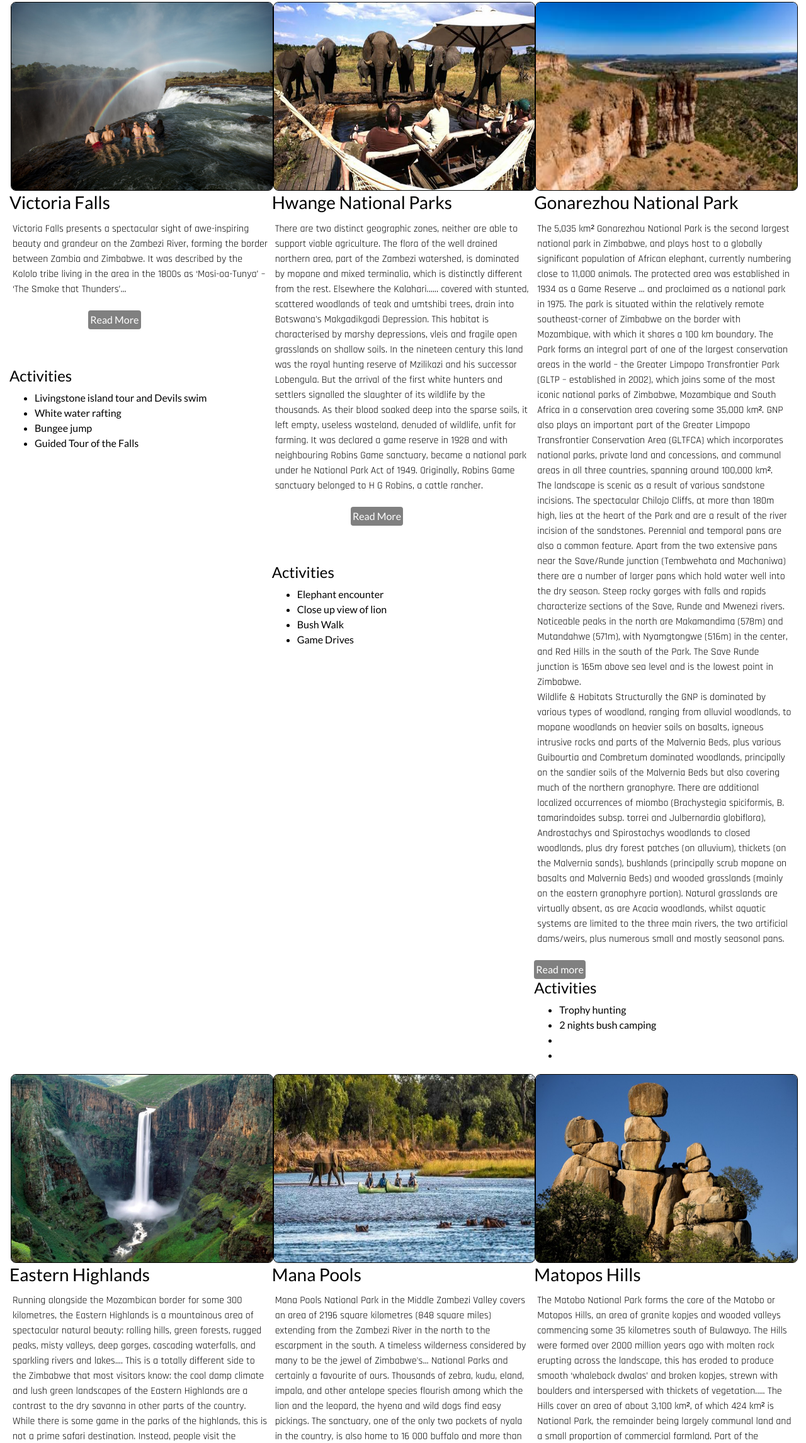
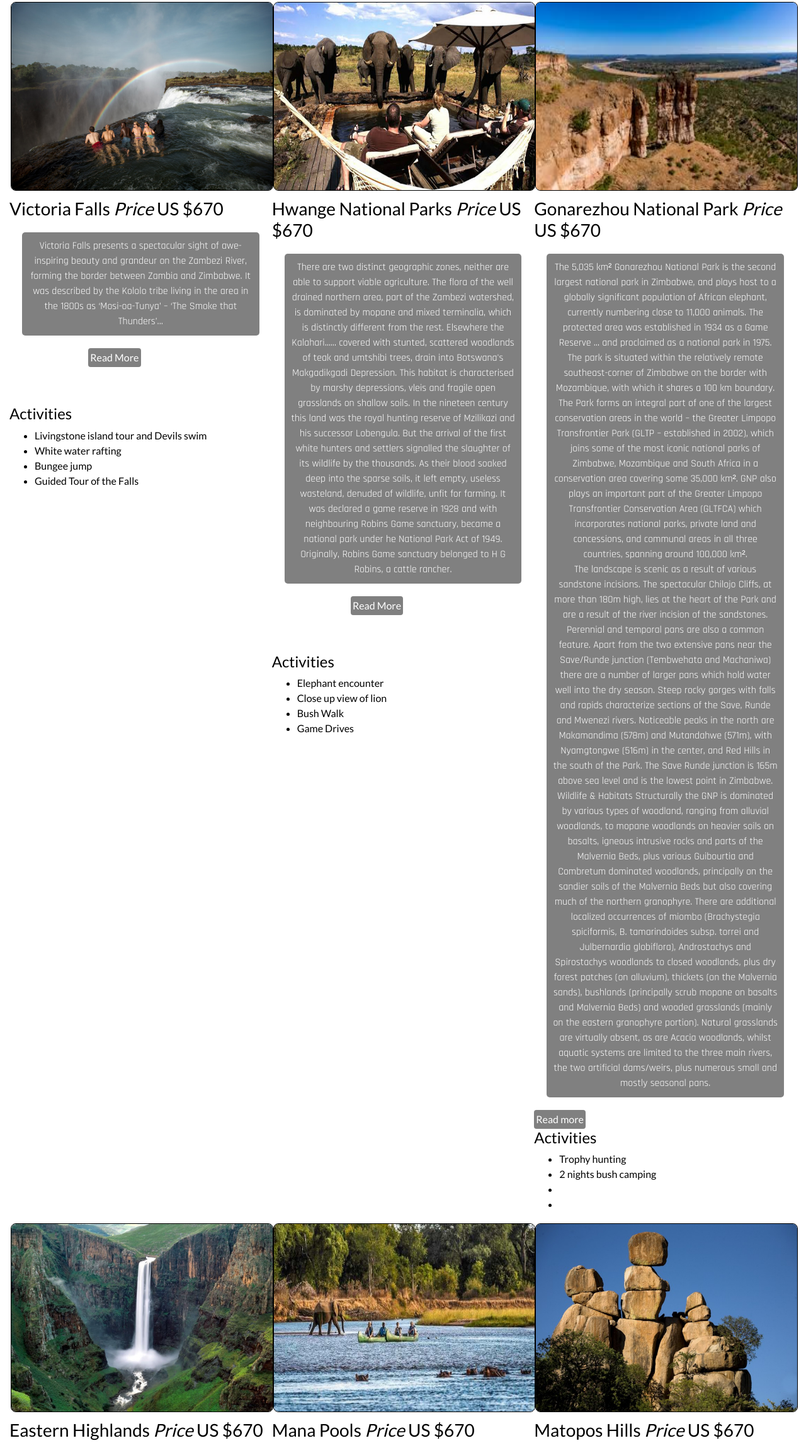
Before and after one commit to Code-Institute-Submissions/MLS-Project-1-Adventure-Tours, a plain HTML site: page explore.html in a window 1280 px wide. Shown: the part 141-2433 px from the top of the page at 63% size. Drawn offline with nearby package versions, Linux system fonts and the light colour scheme.

Commit message:
modifications to explore

```diff
--- a/assets/css/style.css
+++ b/assets/css/style.css
@@ -72,11 +72,13 @@ h1 {text-align: center;
 /*---------------------explore page styling--------------------*/
 
 .explore {margin: 8px 0;
-
           background-color:white;
           color: black;}
 
 .explore-image {padding: 0 2px;}
+
+.paragraph  h3 {margin-top: 10px;
+                color: black;}
 
 .explore-image img {height: 300px;
                      width: 440px;
@@ -84,17 +86,19 @@ h1 {text-align: center;
                      border-radius: 8px;
                      border: 1px solid black}
 
-.explore-image p {font-family: "Rajdhani", sans-serif;
-                  font-weight: 500;
-                  padding: 5px;}
+.paragraph p {font-family: "Rajdhani", sans-serif;
+              font-weight: 500;
+              color: white;
+              margin: 20px;
+              text-align: center;
+              border-radius: 5px;
+              background-color: gray;
+              padding: 10px;}
+
 
 .explore-image p > button {background-color: gray;
         border-radius: 2px;
         color: white;}
-
-h4 > span {color: yellow;}
-
-
 
 /*---------------------gallery page styling--------------------*/
 
--- a/explore.html
+++ b/explore.html
@@ -28,11 +28,12 @@
   <div class="container-fluid">
     <h2>Explore</h2>
   </div>
-  <div class="container-fluid">
+  <div class="container-fluid ">
     <div class="row no-gutters explore">
       <div class="col-sm-12 col-md-4 explore-image">
         <img src="assets/images/vicfallsdevilspoool.jpg" class="img-fluid" alt="Victoria Falls" >
-        <h3>Victoria Falls</h3>
+        <div class="paragraph">
+        <h3>Victoria Falls  <span><i>Price</i> US $670</span></h3>
            <p>Victoria Falls presents a spectacular sight of awe-inspiring beauty and grandeur on the Zambezi River, forming the border between Zambia and Zimbabwe. It was described by
            the Kololo tribe living in the area in the 1800s as ‘Mosi-oa-Tunya’ – ‘The Smoke that Thunders’...<span id="text"></span><span id="more">n more modern terms Victoria Falls
            is known as the greatest curtain of falling water in the world. Columns of spray can be seen from miles away as, at the height of the rainy season, more than five hundred
@@ -50,10 +51,12 @@
             <li>Bungee jump</li>
             <li>Guided Tour of the Falls</li>
            </ul>
+        </div>
       </div>
        <div class="col-sm-12 col-md-4 explore-image">
         <img src="assets/images/image4.jpg" class="img-fluid" alt="Hwange National Parks" >
-        <h3>Hwange National Parks</h3>
+        <div class="paragraph">
+        <h3>Hwange National Parks  <span><i>Price</i> US $670</span></h3>
         <p>There are two distinct geographic zones, neither are able to support viable agriculture. The flora of the well drained northern area, part of the Zambezi watershed, is
            dominated by mopane and mixed terminalia, which is distinctly different from the rest. Elsewhere the Kalahari......<span class="text">
            covered with stunted, scattered woodlands of teak and umtshibi trees, drain into Botswana's Makgadikgadi Depression. This habitat is characterised by marshy depressions,
@@ -68,10 +71,12 @@
              <li>Bush Walk</li>
              <li>Game Drives</li>
            </ul>
+        </div>
       </div>
       <div class="col-sm-12 col-md-4 explore-image">
         <img src="assets/images/gonarezhou.jpg" class="img-fluid" alt="Gonarezhou National Park" >
-        <h3>Gonarezhou National Park </h3>
+        <div class="paragraph">
+        <h3>Gonarezhou National Park  <span><i>Price</i> US $670</span></h3>
         <p>The 5,035 km² Gonarezhou National Park is the second largest national park in Zimbabwe, and plays host to a globally significant population of African elephant, currently
            numbering close to 11,000 animals. The protected area was established in 1934 as a Game Reserve <span class="dots">...</span><span class="more"> and proclaimed as a national
            park in 1975. The park is situated within the relatively remote southeast-corner of Zimbabwe on the border with Mozambique, with which it shares a 100 km boundary. The Park
@@ -100,9 +105,11 @@
              <li></li>
            </ul>
       </div>
+      </div>
       <div class="col-sm-12 col-md-4 explore-image">
         <img src="assets/images/easternhighlands8.jpg" class="img-fluid" alt="Eastern Highlands" >
-        <h3>Eastern Highlands </h3>
+        <div class="paragraph">
+        <h3>Eastern Highlands  <span><i>Price</i> US $670</span></h3>
         <p>Running alongside the Mozambican border for some 300 kilometres, the Eastern Highlands is a mountainous area of spectacular natural beauty: rolling hills, green forests,
            rugged peaks, misty valleys, deep gorges, cascading waterfalls, and sparkling rivers and lakes.<span class="dots">...</span><span class="more">  This is a totally different side to
            the Zimbabwe that most visitors know: the cool damp climate and lush green landscapes of the Eastern Highlands are a contrast to the dry savanna in other parts of the country.
@@ -131,9 +138,11 @@
             <li>High Wire & Canopy Tour Pass</li>
            </ul>
       </div>
+      </div>
       <div class="col-sm-12 col-md-4 explore-image">
         <img src="assets/images/manapoolsboat.jpg" class="img-fluid" alt="Mana Pools National Park" >
-        <h3>Mana Pools</h3>
+        <div class="paragraph">
+        <h3>Mana Pools  <span><i>Price</i> US $670</span></h3>
         <p>Mana Pools National Park in the Middle Zambezi Valley covers an area of 2196 square kilometres (848 square miles) extending from the Zambezi River in the north to the
            escarpment in the south. A timeless wilderness considered by many to be the jewel of Zimbabwe's<span class="dots">...</span><span class="more">  National Parks and certainly a
            favourite of ours. Thousands of zebra, kudu, eland, impala, and other antelope species flourish among which the lion and the leopard, the hyena and wild dogs find easy pickings.
@@ -151,10 +160,11 @@
              <li>Fishing</li>
            </ul>
       </div>
-
+      </div>
       <div class="col-sm-12 col-md-4 explore-image">
         <img src="assets/images/matobos.jpg" class="img-fluid" alt="The Matobo National Park" >
-        <h3>Matopos Hills</h3>
+        <div class="paragraph">
+        <h3>Matopos Hills  <span><i>Price</i> US $670</span></h3>
         <p>The Matobo National Park forms the core of the Matobo or Matopos Hills, an area of granite kopjes and wooded valleys commencing some 35 kilometres south of Bulawayo. The
            Hills were formed over 2000 million years ago with molten rock erupting across the landscape, this has eroded to produce smooth
           ‘whaleback dwalas’ and broken kopjes, strewn with boulders and interspersed with thickets of vegetation..<span class="dots">...</span><span class="more"> The Hills cover an
@@ -173,9 +183,11 @@
             <li>Hiking</li>
            </ul>
       </div>
+      </div>
        <div class="col-sm-12 col-md-4 explore-image">
         <img src="assets/images/chimanimaniparks.jpg" class="img-fluid" alt="Chimanimani National Park" >
-         <h3>Chimanimani</h3>
+        <div class="paragraph">
+         <h3>Chimanimani  <span><i>Price</i> US $670</span></h3>
          <p>Chimanimani National Park is situated along the eastern boundary of Chimanimani district (bordering Mozambique) in an area of rugged mountain grandeur, enhanced by many
             spectacular gorges and high peaks rising to 2436m.There are several streams cascading through the<span class="dots">...</span><span class="more">  mountain formations as  well as
             numerous mountain springs. Development in the park has been limited in order to preserve  the  natural, pristine beauty and wild landscapes of this mountainous area. Wildlife
@@ -191,9 +203,11 @@
             <li></li>
            </ul>
       </div>
+       </div>
       <div class="col-sm-12 col-md-4 explore-image">
         <img src="assets/images/greatzimbexplo.jpg" class="img-fluid" alt="Great Zimbabwe" >
-        <h3>Great Zimbabwe <span>US $670</span></h3>
+        <div class="paragraph">
+        <h3>Great Zimbabwe   <span><i>Price</i> US $670</span></h3>
         <p>The word Zimbabwe consists of two key root words, -mba- which means house; and -bwe, which means stone. The word therefore means "House of Stone". In conventional usage
            the word had a figurative meaning denoting a royal court even where no stone enclosure existed.<span class="dots">...</span><span class="more">  Its variant pronunciation
            is Dzimbahwe, which also meant a place where kings or chiefs were buried, and carrying the same metaphor such places did not necessarily have any stone work.<br>
@@ -202,7 +216,7 @@
            west of Lake Mutirikwe. Latitude 20 16’ 20” south, longitude 30 56’ 06” east. The stonewalled area of these Ancient Zimbabwe ruins can be divided into three major sectors:
            the Hill complex (where the King lived), the Great Enclosure (where the Kings first wife lived) and the Valley Enclosure (where all the other wives and villagers lived).</span></p>
           <button class="read">Read more</button>
-           <h4>Activities </h4>
+           <h4>Activities</h4>
            <ul>
              <li>Tour of the Great Zimbabwe</li>
              <li>Tour of Lake Mutirikwi</li>
@@ -211,6 +225,7 @@
            </ul>
       </div>
     </div>
+  </div>
   </div>
 
 <footer class="social-links">
```
